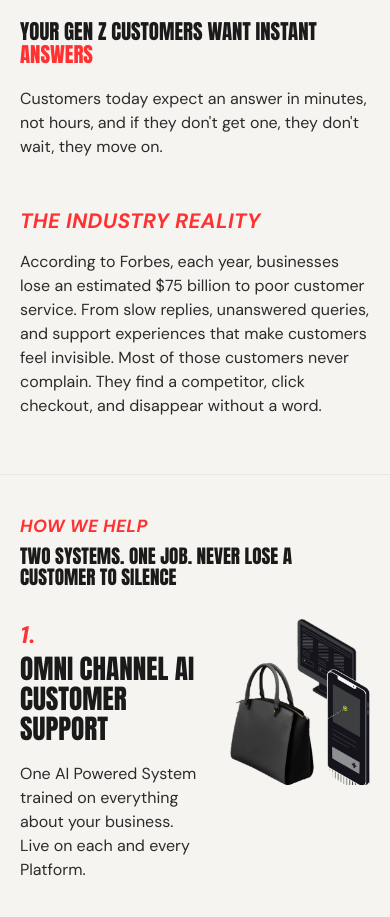
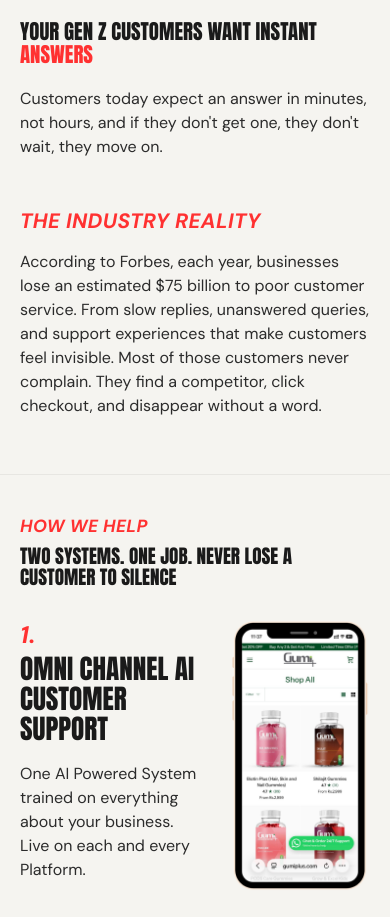
Before and after one commit to usmannkashmirwala-arch/bcb-proposal, a plain HTML site: page index.html in a window 390 px wide. Shown: the part 183-1100 px from the top of the page. Drawn offline with Linux system fonts and the light colour scheme.

Commit message:
Swap customer support icon for cropped transparent phone mockup
Co-Authored-By: Claude Sonnet 5 <noreply@anthropic.com>

```diff
--- a/index.html
+++ b/index.html
@@ -193,7 +193,7 @@
         <h3 class="section-title lede">Omni Channel AI Customer Support</h3>
         <p>One AI Powered System trained on everything about your business. Live on each and every Platform.</p>
       </div>
-      <img class="help-icons-img" src="images/help-icons.png" alt="" />
+      <img class="help-icons-img" src="images/gumi-phone.png" alt="" />
     </div>
 
     <div class="feature">
```
Also changed, not shown: images/gumi-phone.png (added).
